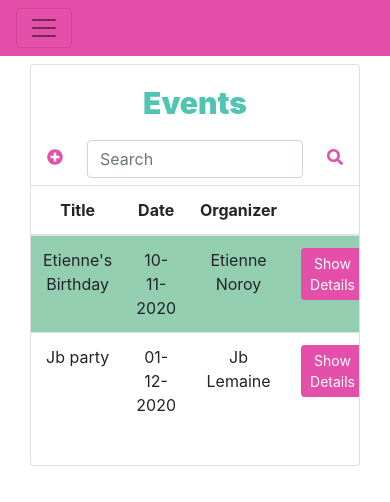
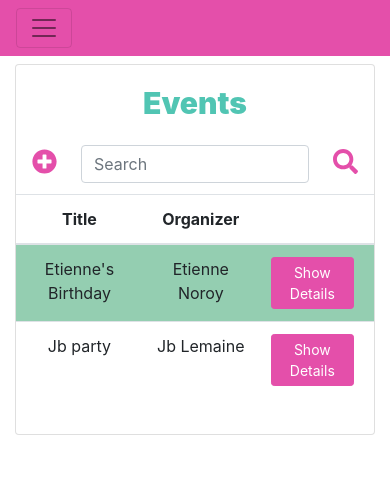
Before and after one commit to JbDumaine/SmartEvent_frontend, a Vue app: page /#/events in a window 390 px wide. Shown: the top 502 px of the page. Built offline with nearby package versions, Linux system fonts and the light colour scheme; sample sign-in values are in the browser's storage.

Commit message:
Improve the responsive of the events page.

```diff
--- a/src/App.vue
+++ b/src/App.vue
@@ -33,6 +33,11 @@ body {
 #app{
   padding: 0px;
   margin: 0px;
+}
+
+.container{
+  padding-left: 0 !important;
+  padding-right: 0 !important;
 }
 
 .btn-primary {
--- a/src/views/Events.vue
+++ b/src/views/Events.vue
@@ -3,9 +3,9 @@
     <b-col cols="12">
       <b-card title="Events" class="text-center mt-2">
         <div class="d-flex justify-content-between align-items-center">
-          <div>
-            <font-awesome-icon icon="plus-circle" class="m-3" :onClick="createEvent"/>
-          </div>
+          <b-link to="/create/event">
+            <font-awesome-icon icon="plus-circle" class="m-3"/>
+          </b-link>
           <div class="d-flex flex-row align-items-center">
             <b-form-input class="mx-2" placeholder="Search"></b-form-input>
             <div v-if="weightScreen > 375">
@@ -21,6 +21,14 @@
           </template>
           <template #row-details="row">
             <b-card>
+              <b-row class="mb-2">
+                <b-col sm="4" md="3" class="text-center-sm-left font-weight-bold">Date :</b-col>
+                <b-col sm="8" md="9" class="text-center-sm-left">{{ row.item.date }}</b-col>
+              </b-row>
+              <b-row class="mb-2">
+                <b-col sm="4" md="3" class="text-center-sm-left font-weight-bold">Heure :</b-col>
+                <b-col sm="8" md="9" class="text-center-sm-left">{{ row.item.heure }}</b-col>
+              </b-row>
               <b-row class="mb-2">
                 <b-col sm="4" md="3" class="text-center-sm-left font-weight-bold">Address:</b-col>
                 <b-col sm="8" md="9" class="text-center-sm-left">{{ row.item.address.street }}({{row.item.address.suite }}), {{ row.item.address.city }}</b-col>
@@ -44,7 +52,6 @@ export default {
     return {
       fields: [
         "title",
-        "date",
         "organizer",
         { key: "show_details", sortable: false, label: "" },
       ],
@@ -53,6 +60,7 @@ export default {
           id: 1,
           title: "Etienne's Birthday",
           date: "10-11-2020",
+          heure:"19h00",
           organizer: "Etienne Noroy",
           description: "Welcome to my Birthday Party",
           address: {
@@ -71,6 +79,7 @@ export default {
           id: 2,
           title: "Jb party",
           date: "01-12-2020",
+          heure:"22h00",
           organizer: "Jb Lemaine",
           description: "Come to my appartment for a great party ! ",
           address: {
@@ -117,5 +126,7 @@ export default {
 }
 .svg-inline--fa {
   color: $pink;
+  width: 25px;
+  height: 25px;
 }
 </style>
```
